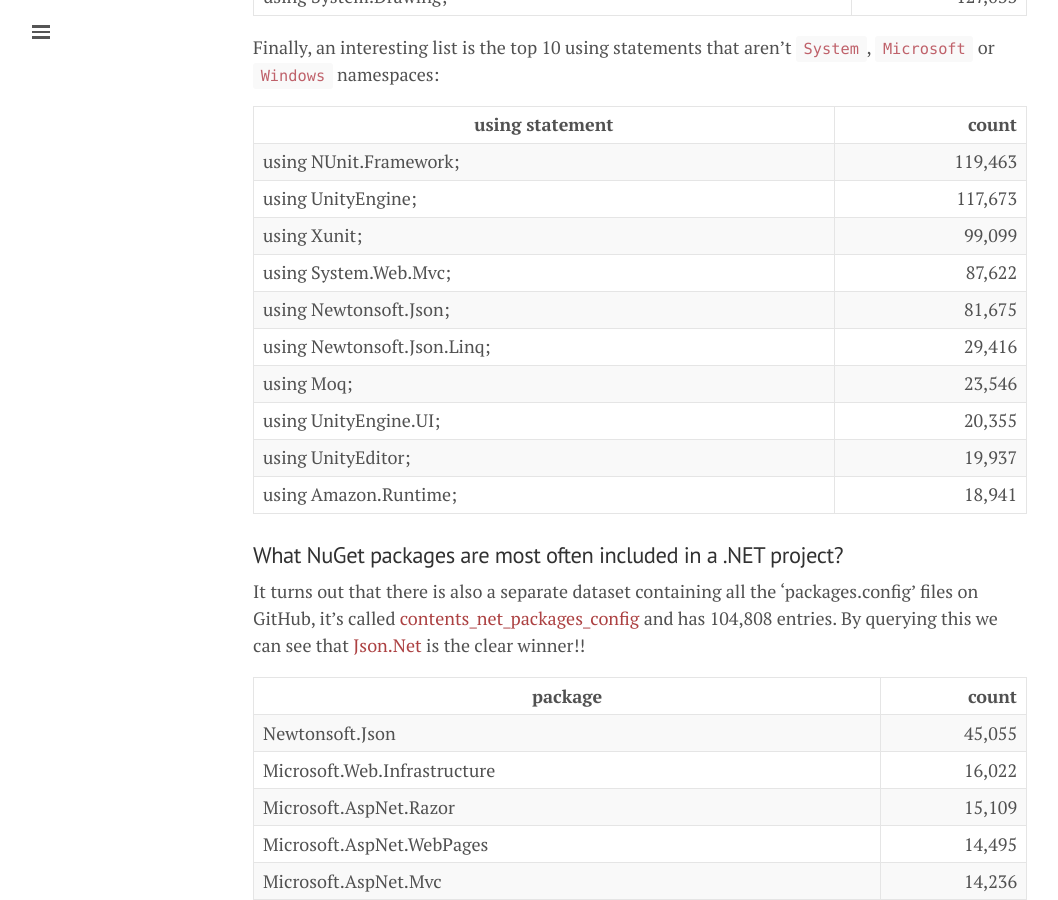
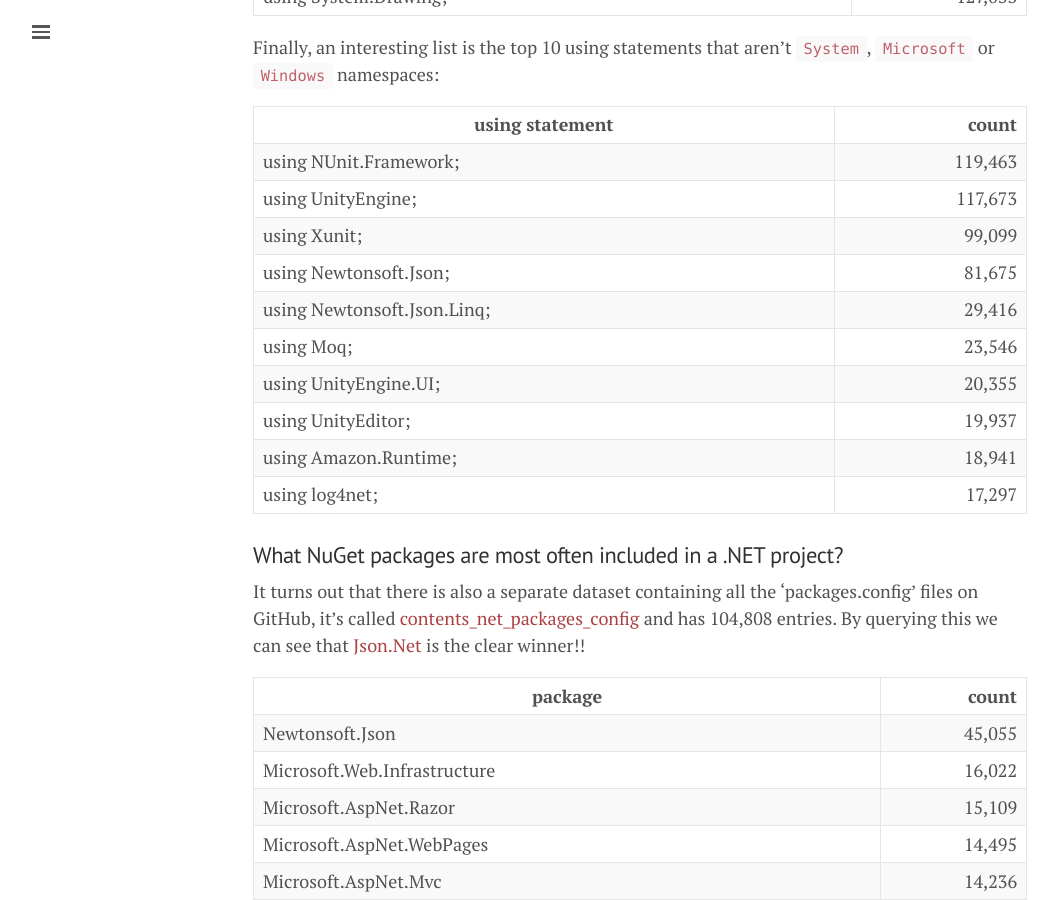
Before and after one commit to mattwarren/mattwarren.github.io, a Jekyll site: the page built from _posts/2017-10-12-Analysing-C#-code-on-GitHub-with-BigQuery.md, in a window 1280 px wide and 900 px high, scrolled down 4068 px. Shown: the whole window, without its empty margins (0-1058 px from the left). Built offline with Jekyll 4.4.1, drawn with Linux system fonts in a browser that asks for light colours; nearby versions of some CDN libraries; comment, search, counter and statistics services are not loaded.

Commit message:
Remove M/S using statement from the list of NON-M/S ones!!

```diff
--- a/_posts/2017-10-12-Analysing-C#-code-on-GitHub-with-BigQuery.md
+++ b/_posts/2017-10-12-Analysing-C#-code-on-GitHub-with-BigQuery.md
@@ -140,13 +140,14 @@
 | using NUnit.Framework;      | 119,463 |
 | using UnityEngine;          | 117,673 |
 | using Xunit;                | 99,099  |
-| using System.Web.Mvc;       | 87,622  |
 | using Newtonsoft.Json;      | 81,675  |
 | using Newtonsoft.Json.Linq; | 29,416  |
 | using Moq;                  | 23,546  |
 | using UnityEngine.UI;       | 20,355  |
 | using UnityEditor;          | 19,937  |
 | using Amazon.Runtime;       | 18,941  |
+| using log4net;              | 17,297  |
+
 
 ### What NuGet packages are most often included in a .NET project?
 
```
